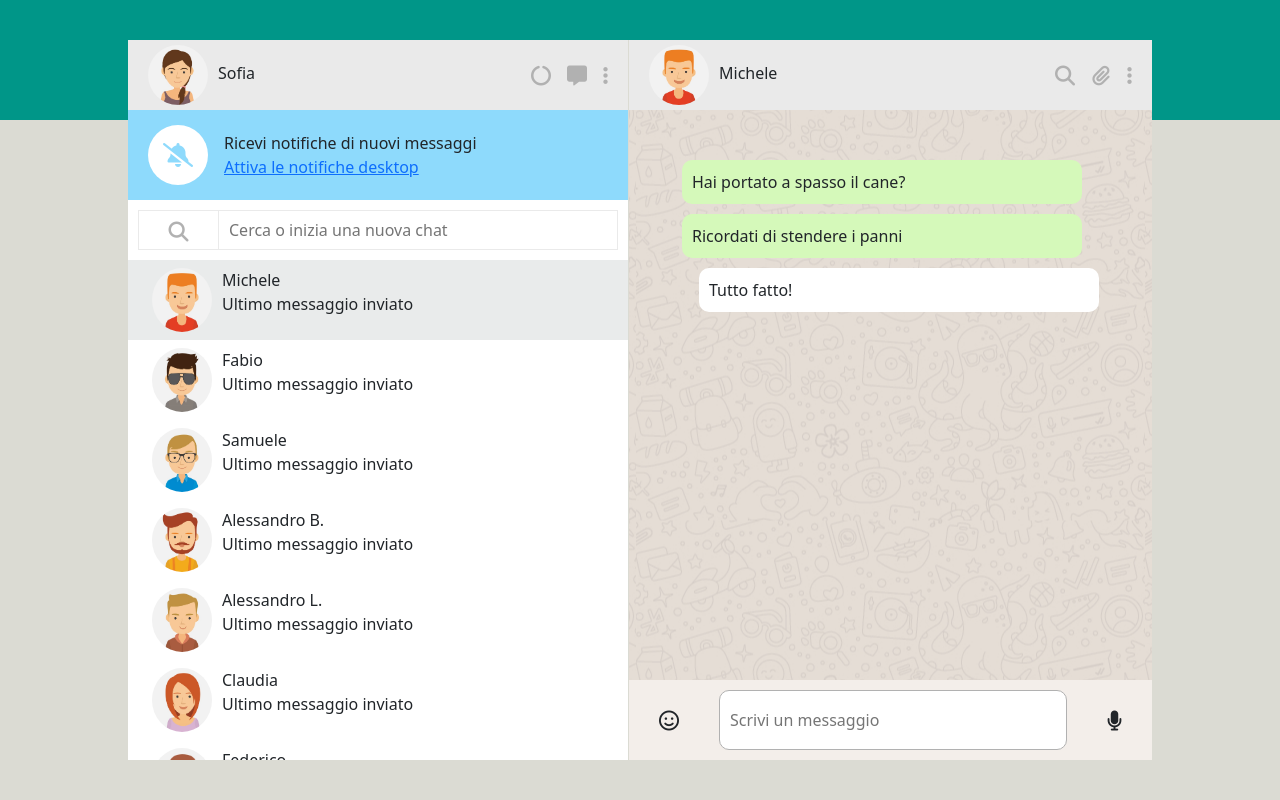
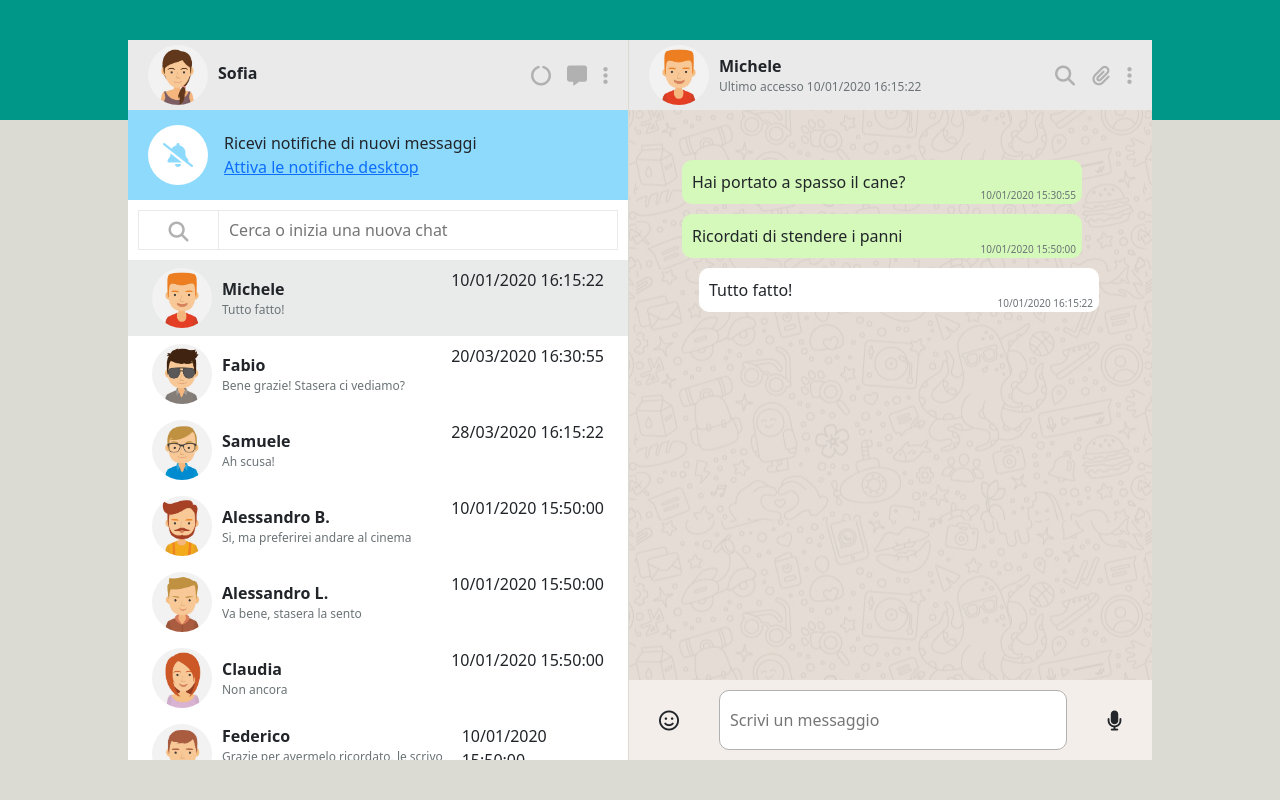
Before and after one commit to LuisGonzalez27/vue-boolzapp, a plain HTML site: page index.html in a window 1280 px wide. Drawn offline with nearby package versions, Linux system fonts and the light colour scheme.

Commit message:
Visualizza ultimo messaggio e accesso

```diff
--- a/css/style.css
+++ b/css/style.css
@@ -101,6 +101,10 @@ body{
 .box-list{
     cursor: pointer;
 }
+.last-msg-box{
+    font-size: 12px;
+    color: #6B7376;
+}
 /* RIGHT-SECTION */
 #contact-nav{
     width: 100%;
@@ -121,6 +125,14 @@ body{
     padding: 10px 10px;
     border-radius: 10px;
     margin-bottom: 10px;
+    position: relative;
+}
+.msg-date{
+    position: absolute;
+    right: 6px;
+    bottom: 1px;
+    font-size: 10px;
+    color: #6B7376;
 }
 .sent{
     align-self: flex-end;
--- a/index.html
+++ b/index.html
@@ -23,7 +23,7 @@
             <div id="user-nav" class="d-flex justify-content-between align-items-center">
                 <div>
                     <img class="profile-user" src="./img/avatar_io.jpg" alt="user-avatar">
-                    <span>{{user.name}}</span>
+                    <span  class="fw-semibold">{{user.name}}</span>
                 </div>
                 <div class="d-flex nav-icons">
                     <i class="fa-solid fa-circle-notch fa-lg me-3"></i>
@@ -52,12 +52,18 @@
             <div class="contact-list">
                 <ul class="list-unstyled">
                     <li v-for="(object, id) in filteredContacts" :key="id" @click="activeContact(object.id)">
-                        <div class="box-list d-flex px-4 py-2" :class="id == activeIndex ? 'active' : ''">
-                            <img :src="`./img/avatar${object.avatar}.jpg`" :alt="object.name" class="profile-user">
-                            <span>
-                                <p class="mb-0">{{object.name}}</p>
-                                <p>Ultimo messaggio inviato</p>
-                            </span>
+                        <div class="box-list d-flex px-4 py-2 justify-content-between"
+                        :class="id == activeIndex ? 'active' : ''">
+                            <div class="d-flex justify-content-start align-items-center">
+                                <img :src="`./img/avatar${object.avatar}.jpg`" :alt="object.name" class="profile-user">
+                                <div>
+                                    <div class="fw-semibold">{{object.name}}</div>
+                                    <div class="last-msg-box">{{printLastMsg(object).message}}</div>
+                                </div>
+                            </div>
+                            <div>
+                                {{printLastMsg(object).date}}
+                            </div>
                         </div>
                     </li>
                 </ul>
@@ -68,10 +74,17 @@
         <div id="right-section">
             <!-- contact nav -->
             <div id="contact-nav" class="d-flex justify-content-between align-items-center">
-                <div>
+                <div class="d-flex justify-content-start align-items-center">
                     <img class="profile-user" :src="`./img/avatar${contacts[activeIndex].avatar}.jpg`"
                     alt="contacts[activeIndex].name">
-                    <span>{{contacts[activeIndex].name}}</span>
+                    <div>
+                        <div class="fw-semibold">
+                            {{contacts[activeIndex].name}}
+                        </div>
+                        <div class="last-msg-box">
+                            Ultimo accesso {{printLastLogin(contacts ,activeIndex).date}}
+                        </div>
+                    </div>
                 </div>
                 <div class="d-flex nav-icons">
                     <i class="fa-solid fa-magnifying-glass fa-lg me-3"></i>
@@ -81,8 +94,10 @@
             </div>
             <!-- Message box -->
             <div class="message-box d-flex flex-column">
-                <div class="msg" v-for="(object, index) in contacts[activeIndex].messages" :key="index" :class="object.status == 'sent' ? 'sent' : 'received'">
-                    {{contacts[activeIndex].messages[index].message}}
+                <div class="msg" v-for="(object, index) in contacts[activeIndex].messages" :key="index"
+                :class="object.status == 'sent' ? 'sent' : 'received'">
+                    {{object.message}}
+                    <span class="msg-date">{{object.date}}</span>
                 </div>
             </div>
             <!-- Input box -->
--- a/js/script.js
+++ b/js/script.js
@@ -182,8 +182,8 @@ createApp({
     },
     methods:{
         activeContact(id){
-            this.activeIndex = this.contacts.findIndex((object)=> {
-                return id === object.id;
+            this.activeIndex = this.contacts.findIndex((contacts)=> {
+                return id === contacts.id;
             });
         },
         sendMessage(){
@@ -204,7 +204,19 @@ createApp({
                 }
                 this.contacts[this.activeIndex].messages.push(replyMessage);
             },1000)
-        }
+        },
+        printLastMsg(object){
+            const msg = object.messages.filter((message)=> {
+                return message.status == 'received';
+            });
+            return msg[msg.length -1];
+        },
+        printLastLogin(contacts, activeIndex){
+            const lastLogin = contacts[activeIndex].messages.filter((message)=> {
+                return message.status == 'received';
+             });
+             return lastLogin[lastLogin.length -1];
+        },
     },
     computed: {
         filteredContacts(){
```
